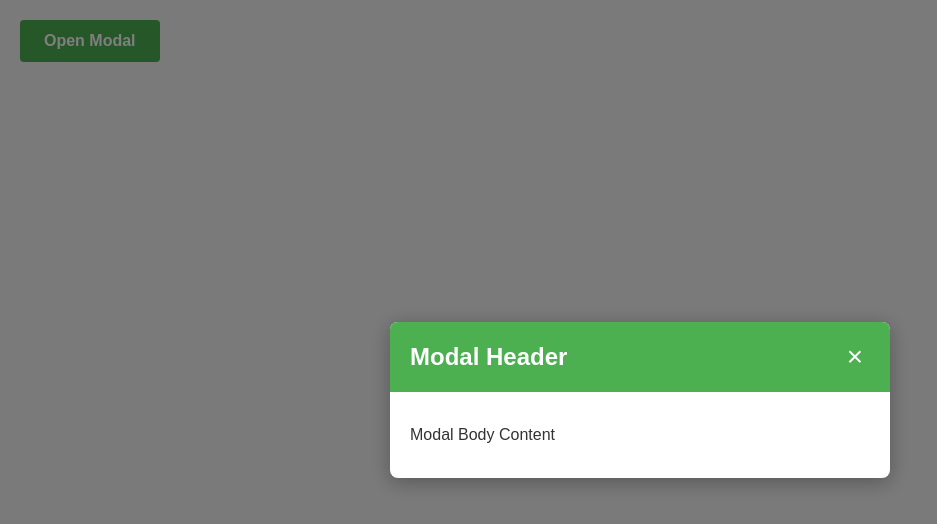
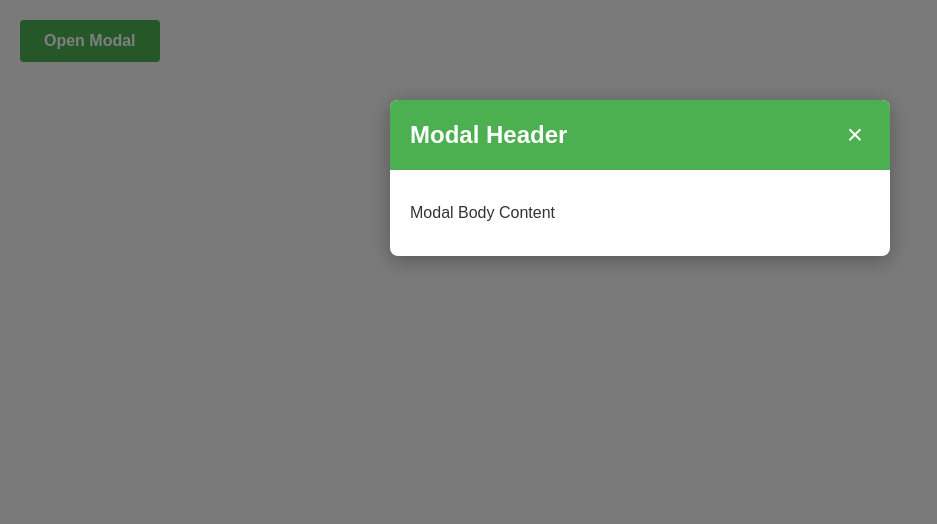
Before and after one commit to acciojob/css-modal-iABM3568, a website: page main.html in a window 1280 px wide. Both pictures are taken after a click on the button "Open Modal". Shown: the whole page, without its empty margins (0-937 px from the left). Drawn offline with Linux system fonts and the light colour scheme.

Commit message:
created a submission

```diff
--- a/script.js
+++ b/script.js
@@ -1,4 +1,3 @@
-//your JS code here. If required.
  // Get elements
         const openModalBtn = document.getElementById('openModal');
         const modal = document.getElementById('myModal');
--- a/styles.css
+++ b/styles.css
@@ -1,4 +1,3 @@
-/*  your css code here. If applicable */
 * {
             margin: 0;
             padding: 0;
@@ -38,9 +37,7 @@
         }
 
         .modal.active {
-            display: flex;
-            justify-content: center;
-            align-items: center;
+            display: block;
         }
 
         .modal-content {
@@ -51,6 +48,7 @@
             box-shadow: 0 4px 20px rgba(0, 0, 0, 0.3);
             overflow: hidden;
             animation: slideDown 0.3s ease;
+            margin: 100px auto;
         }
 
         @keyframes slideDown {
```
